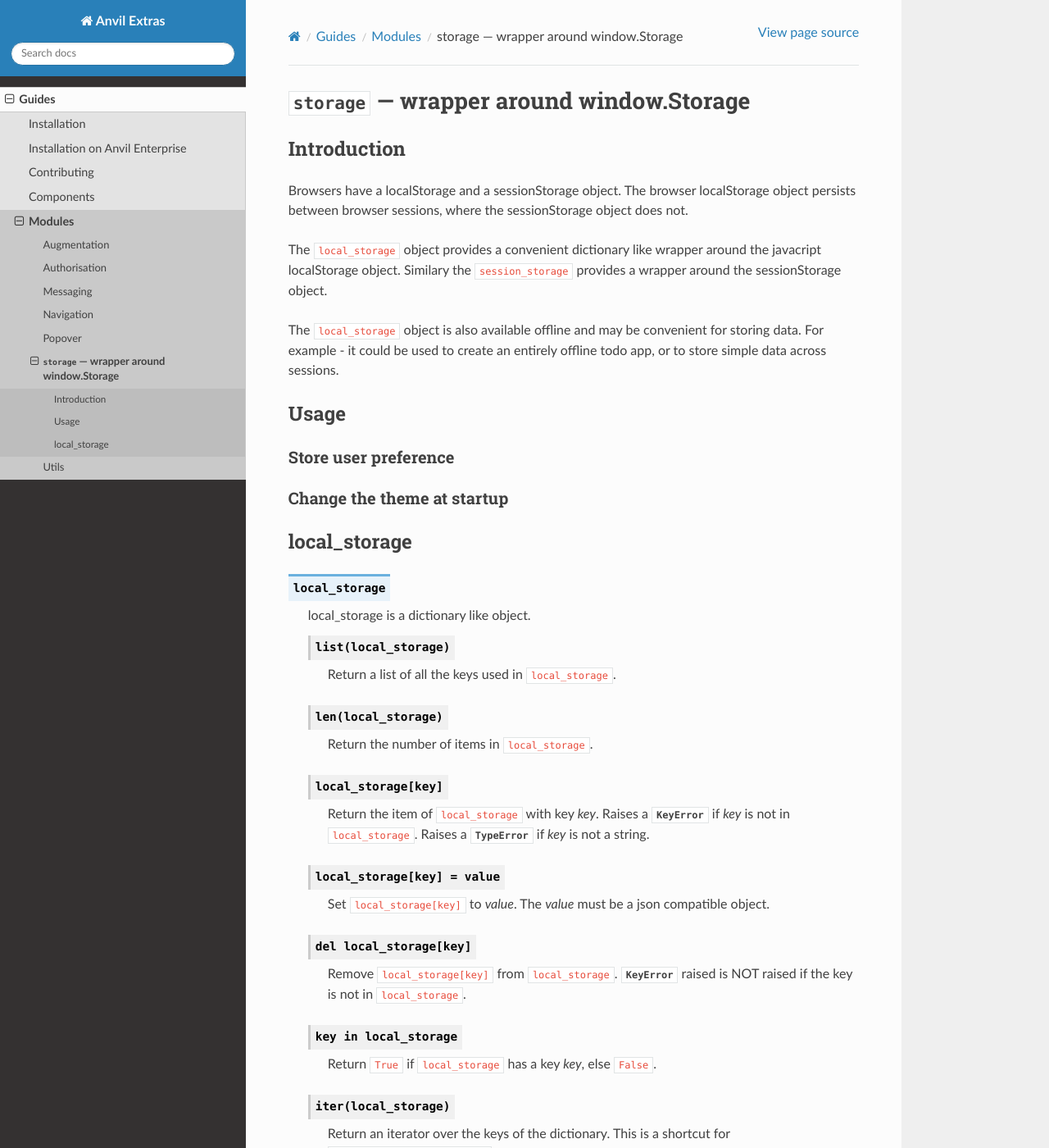
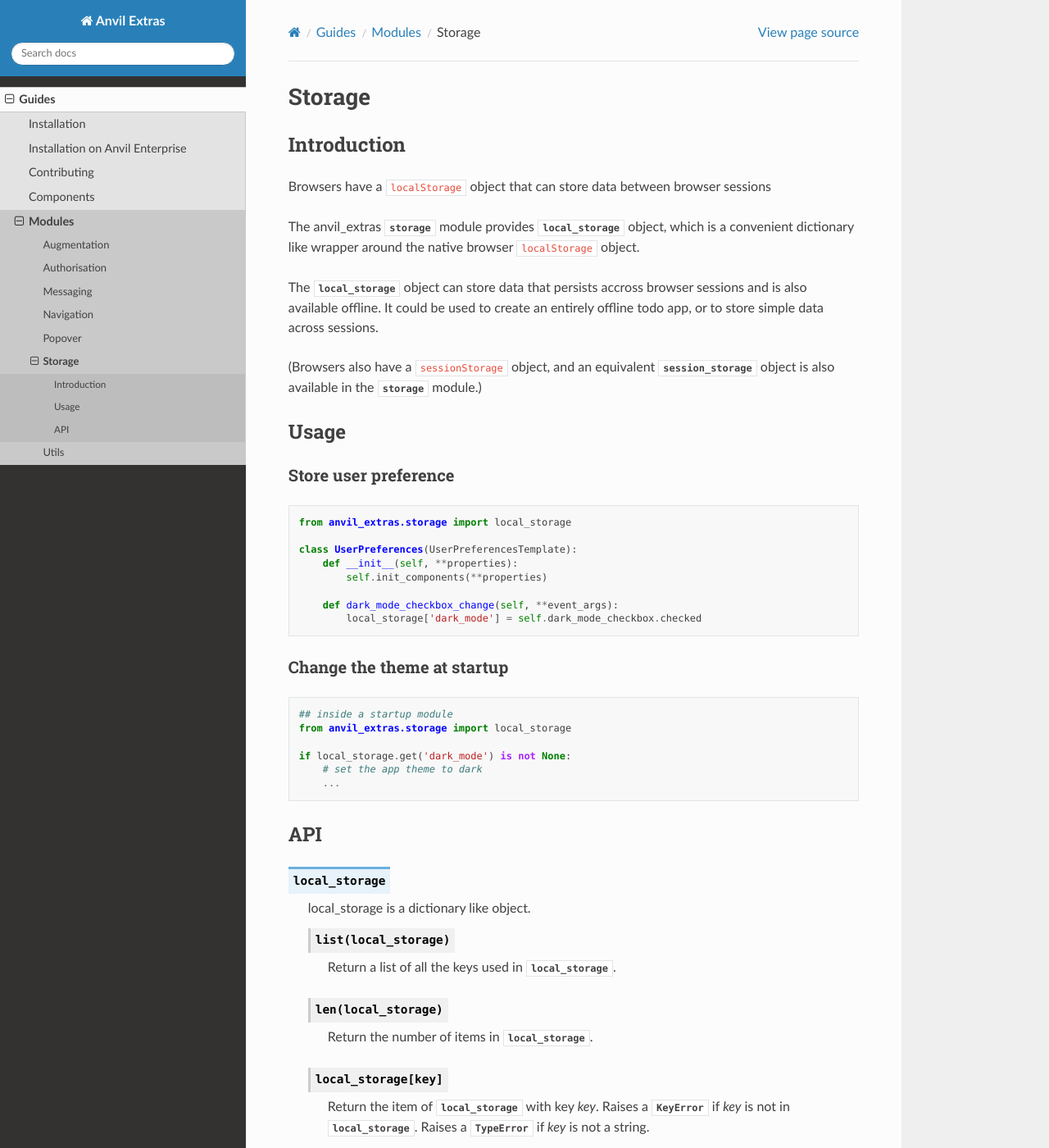
Before and after one commit to anvilistas/anvil-extras, a Sphinx documentation site: the page built from docs/guides/modules/storage.rst, in a window 1280 px wide and 1400 px high. Shown: the whole window at 82% size. Built offline with Sphinx 7.4.7 and the Read the Docs theme 2.0.0, drawn with Linux system fonts in a browser that asks for light colours; cross-references to code outside the pages are shown as plain code; some of the changed text lies outside the part shown.

Commit message:
improve docs

```diff
--- a/docs/guides/modules/storage.rst
+++ b/docs/guides/modules/storage.rst
@@ -1,19 +1,18 @@
-:mod:`storage` --- wrapper around window.Storage
-================================================
-
+Storage
+=======
 
 Introduction
 ------------
-Browsers have a localStorage and a sessionStorage object.
-The browser localStorage object persists between browser sessions, where the sessionStorage object does not.
+Browsers have a ``localStorage`` object that can store data between browser sessions
 
-The :object:`local_storage` object provides a convenient dictionary like wrapper around the javacript localStorage object.
-Similary the :object:`session_storage` provides a wrapper around the sessionStorage object.
+The anvil_extras :mod:`storage` module provides :const:`local_storage` object, which is a
+convenient dictionary like wrapper around the native browser ``localStorage`` object.
 
+The :attr:`local_storage` object can store data that persists accross browser sessions and is also available offline.
+It could be used to create an entirely offline todo app, or to store simple data across sessions.
 
-The :object:`local_storage` object is also available offline and may be convenient for storing data.
-For example - it could be used to create an entirely offline todo app, or to store simple data across sessions.
-
+(Browsers also have a ``sessionStorage`` object, and an equivalent :const:`session_storage`
+object is also available in the :mod:`storage` module.)
 
 Usage
 -----
@@ -22,6 +21,7 @@
 +++++++++++++++++++++
 
 .. code-block:: python
+
     from anvil_extras.storage import local_storage
 
     class UserPreferences(UserPreferencesTemplate):
@@ -36,6 +36,7 @@
 +++++++++++++++++++++++++++
 
 .. code-block:: python
+
     ## inside a startup module
     from anvil_extras.storage import local_storage
 
@@ -45,8 +46,8 @@
 
 
 
-local_storage
--------------
+API
+---
 
 .. object:: local_storage
 
@@ -54,16 +55,16 @@
 
    .. describe:: list(local_storage)
 
-      Return a list of all the keys used in :object:`local_storage`.
+      Return a list of all the keys used in :attr:`local_storage`.
 
    .. describe:: len(local_storage)
 
-      Return the number of items in :object:`local_storage`.
+      Return the number of items in :attr:`local_storage`.
 
    .. describe:: local_storage[key]
 
-      Return the item of :object:`local_storage` with key *key*.  Raises a :exc:`KeyError` if *key* is
-      not in :object:`local_storage`. Raises a :exc:`TypeError` if *key* is not a string.
+      Return the item of :attr:`local_storage` with key *key*.  Raises a :exc:`KeyError` if *key* is
+      not in :attr:`local_storage`. Raises a :exc:`TypeError` if *key* is not a string.
 
    .. describe:: local_storage[key] = value
 
@@ -71,11 +72,11 @@
 
    .. describe:: del local_storage[key]
 
-      Remove ``local_storage[key]`` from :object:`local_storage`. :exc:`KeyError` raised is NOT raised if the key is not in :object:`local_storage`.
+      Remove ``local_storage[key]`` from :attr:`local_storage`.
 
    .. describe:: key in local_storage
 
-      Return ``True`` if :object:`local_storage` has a key *key*, else ``False``.
+      Return ``True`` if :attr:`local_storage` has a key *key*, else ``False``.
 
    .. describe:: iter(local_storage)
 
@@ -84,25 +85,25 @@
 
    .. method:: clear()
 
-      Remove all items from the dictionary.
+      Remove all items from the :attr:`local storage`.
 
    .. method:: get(key[, default])
 
-      Return the value for *key* if *key* is in :object:`local_storage`, else *default*.
+      Return the value for *key* if *key* is in :attr:`local_storage`, else *default*.
       If *default* is not given, it defaults to ``None``, so that this method
       never raises a :exc:`KeyError`.
 
    .. method:: items()
 
-      Return a map iterator of :object:`local_storage`'s (``[key, value]`` pairs).
+      Return a map iterator of :attr:`local_storage`'s ``(key, value)`` pairs.
 
    .. method:: keys()
 
-      Return a map iterator of the dictionary's keys.
+      Return a map iterator of :attr:`local storage`'s keys.
 
    .. method:: pop(key[, default])
 
-      If *key* is in :object:`local_storage`, remove it and return its value, else return
+      If *key* is in :attr:`local_storage`, remove it and return its value, else return
       *default*.  If *default* is not given, it defaults to ``None``, so that this method
       never raises a :exc:`KeyError`.
 
@@ -112,14 +113,14 @@
 
    .. method:: update([other])
 
-      Update the :object:`local_storage` with the key/value pairs from *other*, overwriting
+      Update the :attr:`local_storage` with the key/value pairs from *other*, overwriting
       existing keys.  Return ``None``.
 
       :meth:`update` accepts either a dictionary object or an iterable of
       key/value pairs (as tuples or other iterables of length two).  If keyword
-      arguments are specified, :object:`local_storage` is then updated with those
-      key/value pairs: ``d.update(red=1, blue=2)``.
+      arguments are specified, :attr:`local_storage` is then updated with those
+      key/value pairs: ``local_storage.update(red=1, blue=2)``.
 
    .. method:: values()
 
-      Return a map iterator of :object:`local_storage`'s values.
+      Return a map iterator of :attr:`local_storage`'s values.
```
